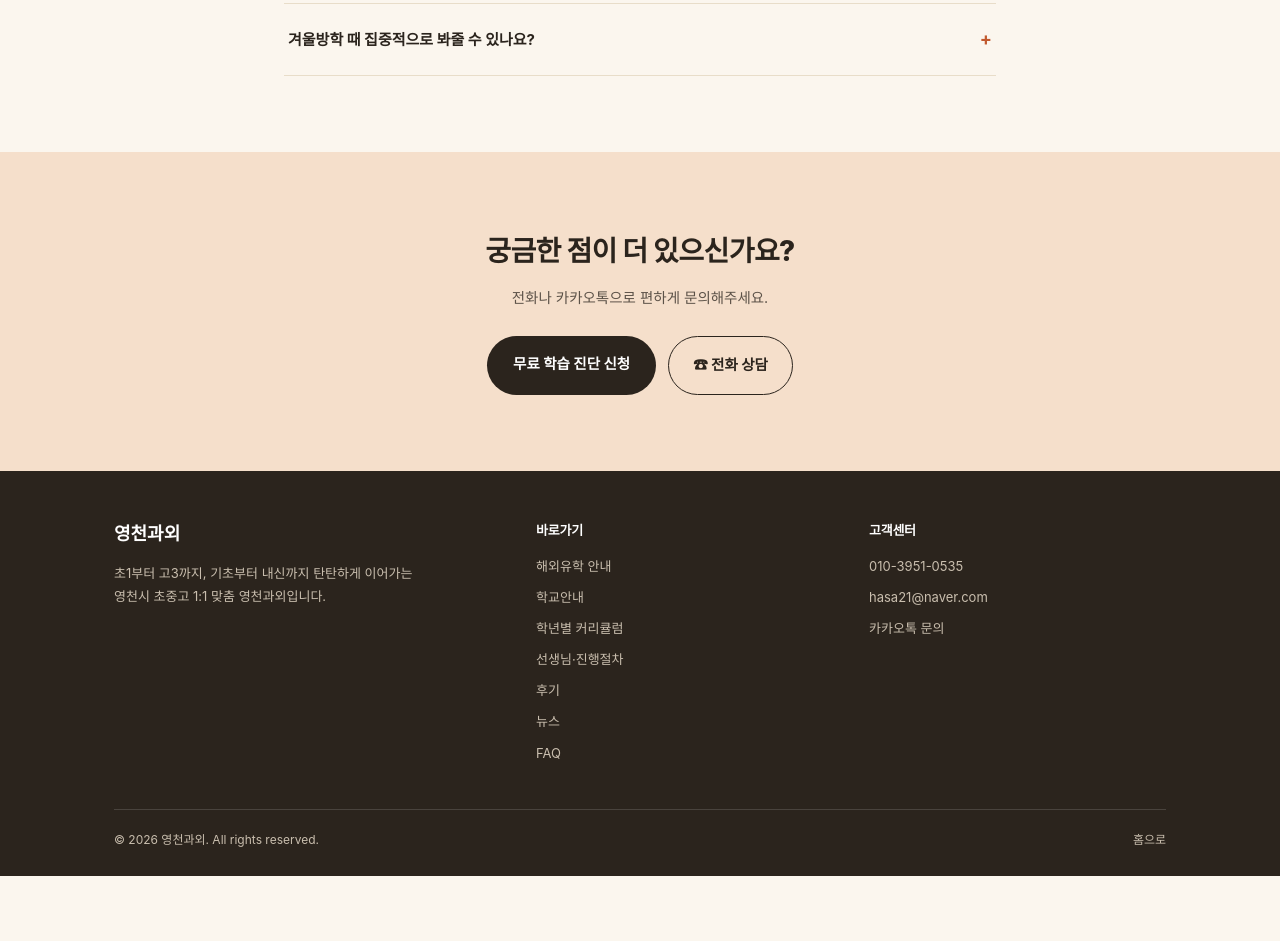
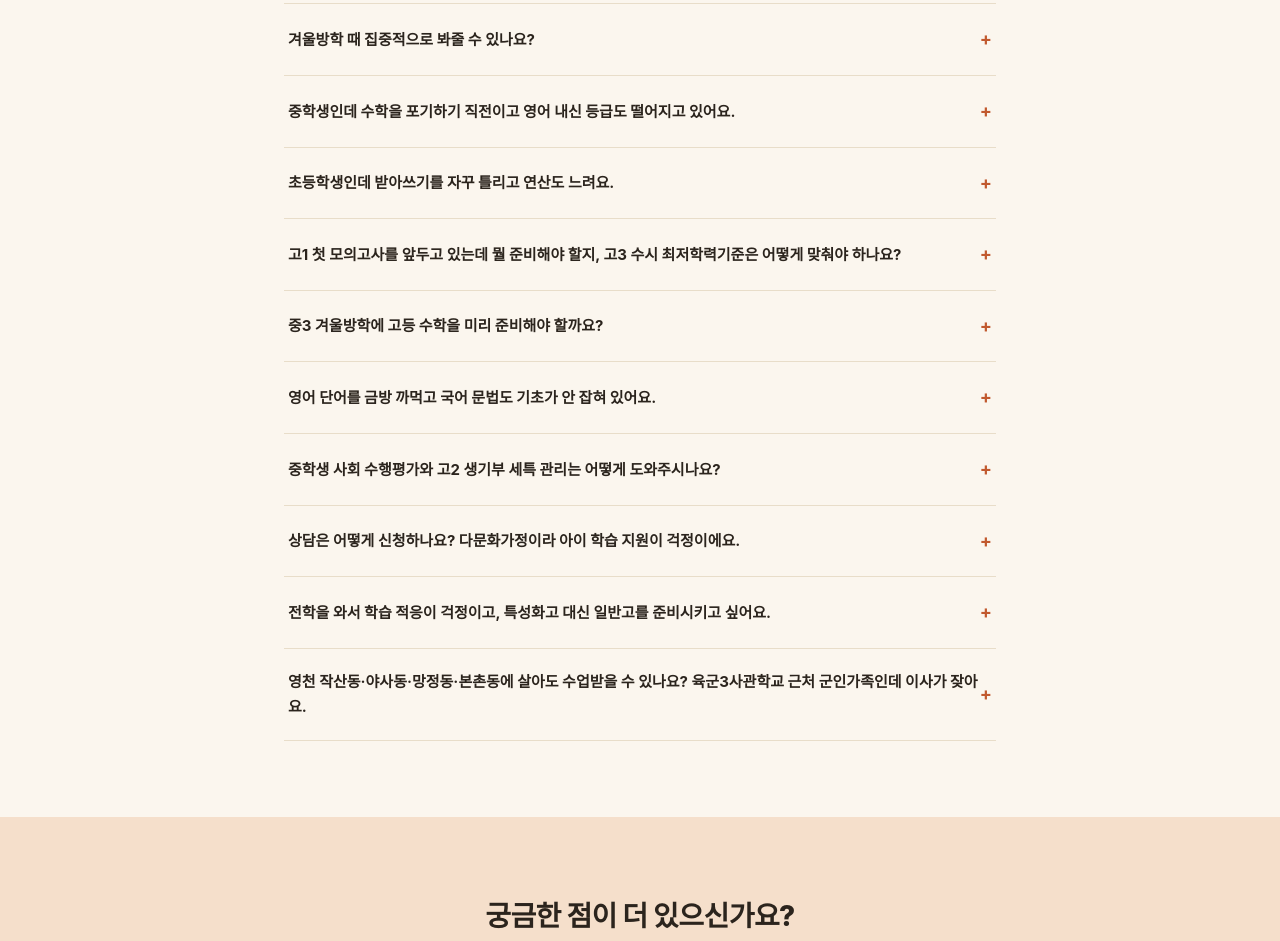
Before and after one commit to hasa080525-ctrl/ssam-hub, a plain HTML site: page faq.html in a window 1280 px wide. Shown: the part 1165-2106 px from the top of the page. Before the commit the page ends 2041 px from the top, so only its background shows below. Drawn offline with Linux system fonts and the light colour scheme; a web font is replaced by a local one.

Commit message:
콘텐츠: 신규 키워드를 FAQ 본문에 자연스럽게 반영
Co-Authored-By: Claude Sonnet 5 <noreply@anthropic.com>

```diff
--- a/faq.html
+++ b/faq.html
@@ -150,6 +150,42 @@
         <div class="faq-q">겨울방학 때 집중적으로 봐줄 수 있나요?<span class="plus">+</span></div>
         <div class="faq-a"><p>네, 가능합니다. 다만 겨울방학 특강은 단순히 진도를 앞서가는 것보다 2028학년도 대입 5등급제·정시 교과평가까지 염두에 둔, 내신·세특과 연계된 설계된 학습으로 계획하는 것이 효과적입니다. 학년과 목표에 맞춰 겨울방학 집중과외 일정을 상담 시 함께 설계해드립니다.</p></div>
       </div>
+      <div class="faq-item">
+        <div class="faq-q">중학생인데 수학을 포기하기 직전이고 영어 내신 등급도 떨어지고 있어요.<span class="plus">+</span></div>
+        <div class="faq-a"><p>수학을 포기하기 직전이라면 대부분 어느 한 단원에서부터 결손이 쌓인 경우입니다. 그 시작 지점을 먼저 찾아 다시 쌓아 올리고, 영어는 내신 서술형에서 감점되는 포인트를 짚어 등급 하락을 막는 방향으로 과목별로 다르게 접근합니다.</p></div>
+      </div>
+      <div class="faq-item">
+        <div class="faq-q">초등학생인데 받아쓰기를 자꾸 틀리고 연산도 느려요.<span class="plus">+</span></div>
+        <div class="faq-a"><p>받아쓰기 오류는 자음·모음 결합 규칙부터 다시 짚어 기초를 다지고, 연산은 반복 훈련으로 정확도와 속도를 함께 끌어올립니다.</p></div>
+      </div>
+      <div class="faq-item">
+        <div class="faq-q">고1 첫 모의고사를 앞두고 있는데 뭘 준비해야 할지, 고3 수시 최저학력기준은 어떻게 맞춰야 하나요?<span class="plus">+</span></div>
+        <div class="faq-a"><p>고1 첫 모의고사는 내신과 다른 수능형 문제 유형에 익숙해지는 것이 핵심이라 기출 분석 위주로 준비합니다. 고3 수시를 노린다면 지원 대학별 최저학력기준을 미리 확인해 전략 과목에 집중하는 방향으로 고1 때부터 로드맵을 함께 설계해드립니다.</p></div>
+      </div>
+      <div class="faq-item">
+        <div class="faq-q">중3 겨울방학에 고등 수학을 미리 준비해야 할까요?<span class="plus">+</span></div>
+        <div class="faq-a"><p>중3 겨울방학은 고1 공통수학으로 넘어가기 전 결손을 메울 마지막 기회입니다. 지금 학년 개념이 부족하면 결손부터 먼저 채운 뒤 선행을 진행합니다.</p></div>
+      </div>
+      <div class="faq-item">
+        <div class="faq-q">영어 단어를 금방 까먹고 국어 문법도 기초가 안 잡혀 있어요.<span class="plus">+</span></div>
+        <div class="faq-a"><p>단어는 한 번에 외우기보다 반복 주기를 짧게 가져가는 암기법으로, 국어 문법은 용어부터 차근차근 짚어 지문 분석에 바로 쓸 수 있도록 지도합니다.</p></div>
+      </div>
+      <div class="faq-item">
+        <div class="faq-q">중학생 사회 수행평가와 고2 생기부 세특 관리는 어떻게 도와주시나요?<span class="plus">+</span></div>
+        <div class="faq-a"><p>중등 사회 수행평가는 평가 기준에 맞춘 자료 조사·발표 구성을 함께 준비하고, 고2 세특은 수업 내용을 진로와 연결지어 기록에 남길 수 있도록 과제·발표 방향을 짚어드립니다.</p></div>
+      </div>
+      <div class="faq-item">
+        <div class="faq-q">상담은 어떻게 신청하나요? 다문화가정이라 아이 학습 지원이 걱정이에요.<span class="plus">+</span></div>
+        <div class="faq-a"><p>홈페이지 하단 '무료 학습 진단 신청'으로 간단히 상담 신청하실 수 있습니다. 다문화가정의 경우 어휘·문해력 격차가 생기기 쉬운 지점을 먼저 진단해 국어 기초부터 차근히 채워드립니다.</p></div>
+      </div>
+      <div class="faq-item">
+        <div class="faq-q">전학을 와서 학습 적응이 걱정이고, 특성화고 대신 일반고를 준비시키고 싶어요.<span class="plus">+</span></div>
+        <div class="faq-a"><p>전학생은 이전 학교와 진도·평가 방식 차이부터 점검해 빠진 부분을 채워드립니다. 특성화고 대신 일반고 진학을 생각하신다면 내신 등급 관리와 수능 기초를 함께 준비하는 로드맵을 중학교 때부터 세워드립니다.</p></div>
+      </div>
+      <div class="faq-item">
+        <div class="faq-q">영천 작산동·야사동·망정동·본촌동에 살아도 수업받을 수 있나요? 육군3사관학교 근처 군인가족인데 이사가 잦아요.<span class="plus">+</span></div>
+        <div class="faq-a"><p>네, 영천시 전 지역 어디서나 화상으로 동일한 선생님·커리큘럼을 받으실 수 있어 작산동·야사동·망정동·본촌동 등 동부동·중앙동 외 지역에서도 동일하게 수업받으실 수 있습니다. 육군3사관학교 인근 군인가족처럼 이사가 잦은 경우에도 화상 수업은 지역 이동과 상관없이 같은 선생님과 계속 이어갈 수 있습니다.</p></div>
+      </div>
     </div>
   </div>
 </section>
```
